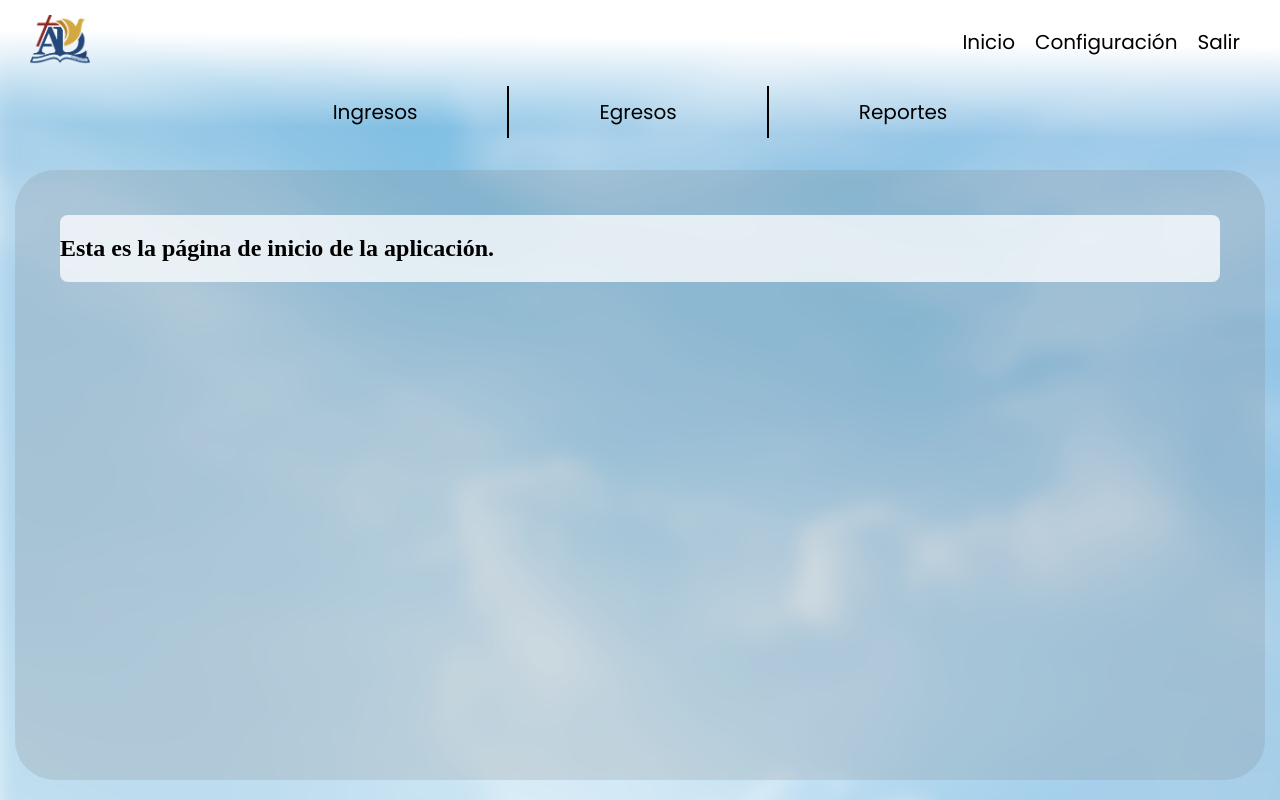
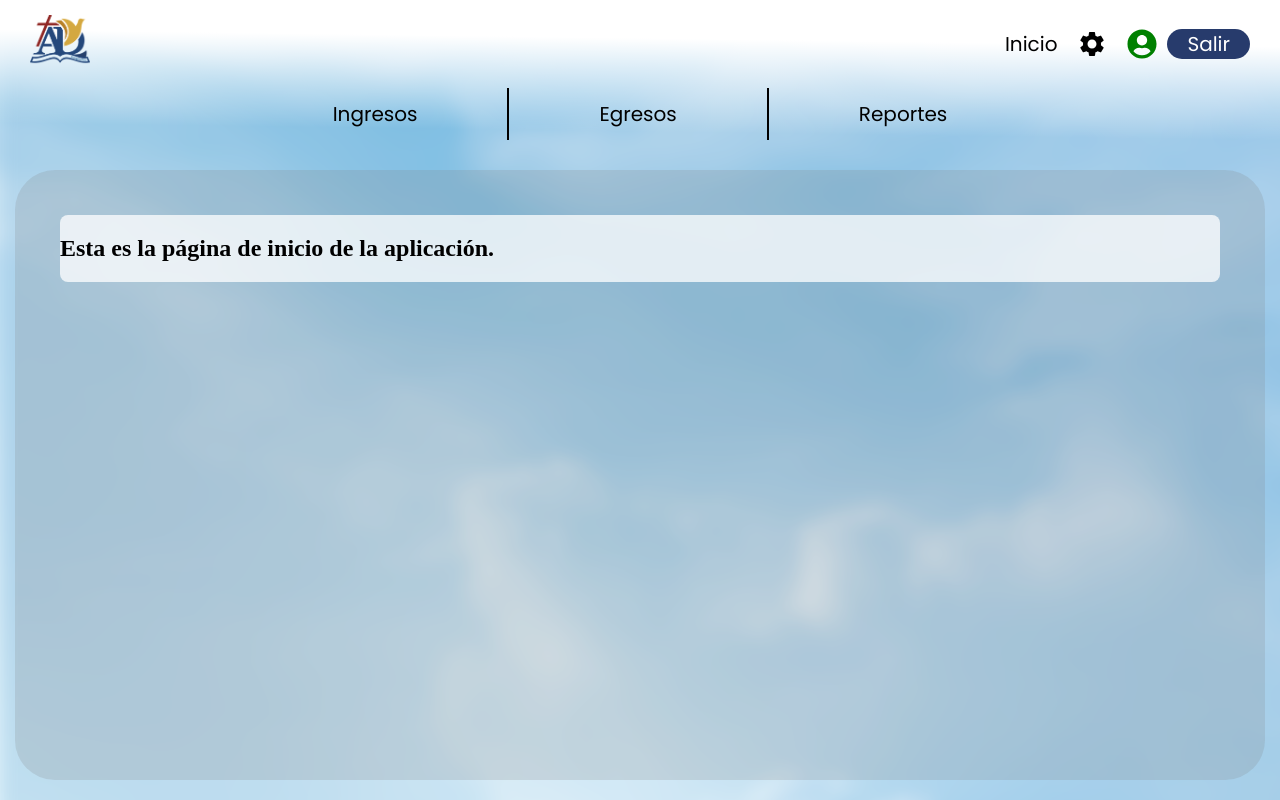
Before and after one commit to kp-techs/ad-accounting, a React (Create React App) app: page / in a window 1280 px wide. Built offline with nearby package versions, Linux system fonts and the light colour scheme; no server answers.

Commit message:
styling table

```diff
--- a/src/components/header.tsx
+++ b/src/components/header.tsx
@@ -1,7 +1,8 @@
 import { Link } from "react-router-dom";
 import styled from "styled-components";
 import Nav from "./nav";
-
+import { MdSettings } from "react-icons/md";
+import { FaUserCircle } from "react-icons/fa";
 function Header() {
   return (
     <Wrapper>
@@ -14,8 +15,19 @@ function Header() {
         </div>
         <div className="links">
           <Link to={`/`}>Inicio</Link>
-          <Link to={`/configuration`}>Configuración</Link>
-          <Link to={`/login`}>Salir</Link>
+          <Link to={`/configuration`}>
+            <div className="button">
+              <MdSettings size={30} />
+            </div>
+          </Link>
+          <div className="log-container">
+            <Link to={`/login`}>
+              <div className="button">
+                <FaUserCircle size={30} color="green" />
+              </div>
+            </Link>
+            <div className="button logout">Salir</div>
+          </div>
         </div>
       </nav>
       <Nav />
@@ -24,6 +36,8 @@ function Header() {
 }
 
 const Wrapper = styled.header`
+  font-size: 20px;
+  font-family: Poppins;
   grid-area: header;
   margin: 0;
   box-sizing: border-box;
@@ -31,7 +45,6 @@ const Wrapper = styled.header`
   flex-direction: column;
   width: 100%;
   height: 100%;
-
   padding: 15px 30px;
   background: linear-gradient(
     180.78deg,
@@ -39,6 +52,16 @@ const Wrapper = styled.header`
     rgba(255, 255, 255, 0) 75%
   );
 
+  .button {
+    display: flex;
+  }
+
+  .logout {
+    padding: 0px 20px;
+    background-color: #273b6c;
+    color: #ffffff;
+    border-radius: 20px;
+  }
   nav {
     display: flex;
     width: 100%;
@@ -47,7 +70,6 @@ const Wrapper = styled.header`
       width: 60px;
     }
   }
-
   .links {
     display: flex;
     align-items: center;
@@ -56,9 +78,13 @@ const Wrapper = styled.header`
     text-decoration: none;
     padding: 10px;
     font-size: 20px;
-
     font-family: "Poppins";
     color: #000000;
+  }
+  .log-container {
+    display: flex;
+    align-items: center;
+    justify-content: center;
   }
 `;
 
--- a/src/pages/incomes/components/deletemodal.tsx
+++ b/src/pages/incomes/components/deletemodal.tsx
@@ -3,22 +3,13 @@ import React, { FC } from "react";
 import { Income } from "../../../types/models";
 import { useSupabase } from "../../../hooks/useSupabase";
 import useAppData from "../../../hooks/useAppData";
+import { customStyles } from "../constants";
+import styled from "styled-components";
 
 type Props = {
   isOpen: boolean;
   onClose: () => void;
   income?: Income;
-};
-
-const customStyles = {
-  content: {
-    top: "50%",
-    left: "50%",
-    right: "auto",
-    bottom: "auto",
-    marginRight: "-50%",
-    transform: "translate(-50%, -50%)",
-  },
 };
 
 const DeleteModal: FC<Props> = ({ isOpen, onClose, income }) => {
@@ -41,13 +32,67 @@ const DeleteModal: FC<Props> = ({ isOpen, onClose, income }) => {
       style={customStyles}
       contentLabel="Formulario para registrar ingresos"
     >
-      <h2>¿Seguro que desea eliminar este registro?</h2>
-      <div>
-        <button onClick={onClose}>Cancelar</button>
-        <button onClick={deleteIncome}>Confirmar</button>
-      </div>
+      <Wrapper>
+        <h3>¿Seguro que quieres eliminar este registro?</h3>
+        <p>
+          Este registro se eliminará permanentemente. Esta acción no se puede
+          deshacer.
+        </p>
+        <div className="buttons-container">
+          <button className="cancel" onClick={onClose}>
+            Cancelar
+          </button>
+          <button onClick={deleteIncome}>Confirmar</button>
+        </div>
+      </Wrapper>
     </Modal>
   );
 };
 
+const Wrapper = styled.div`
+  width: 450px;
+  text-align: center;
+
+  font-family: Poppins, Arial, Helvetica, sans-serif;
+  margin: 10px;
+
+  h3 {
+    margin: 5px;
+  }
+  p {
+    margin: 0;
+    margin-bottom: 20px;
+  }
+
+  .buttons-container {
+    display: flex;
+    justify-content: center;
+    grid-area: right;
+    gap: 15px;
+
+    .cancel {
+      background-color: #273b6c;
+      color: #ffffff;
+      &:active {
+        color: #000000;
+      }
+    }
+    button {
+      width: 93px;
+      height: 30px;
+      text-align: center;
+      justify-content: center;
+      font-size: 14px;
+      box-sizing: border-box;
+      background-color: #eeeeee;
+      border-radius: 5px;
+      font-family: Poppins, Arial, Helvetica, sans-serif;
+      border: 0;
+      cursor: pointer;
+      &:active {
+        background-color: #f5f5f5ad;
+      }
+    }
+  }
+`;
 export default DeleteModal;
--- a/src/pages/incomes/components/incomeModal.tsx
+++ b/src/pages/incomes/components/incomeModal.tsx
@@ -14,6 +14,8 @@ import {
   incomeTypeID,
   ValidationIncomeForm,
 } from "../constants";
+import { type } from "os";
+import { incomeTypes } from "../utils/incomesTypes";
 
 type Props = {
   isOpen: boolean;
@@ -68,8 +70,12 @@ const IncomesModal: FC<Props> = ({ isOpen, onClose, income }) => {
         >
           {({ values, errors, touched }) => (
             <Form>
-              <div className="selectType-container">
+              <section className="form-content">
+                <div className="top-modal">
+                  <div className="selectType-container selectIncomeType">
+                    <div className="">
                       <label htmlFor="selectIncomeType">Concepto</label>
+                    </div>
                     <FastField
                       id="selectIncomeType"
                       name="type"
@@ -81,7 +87,6 @@ const IncomesModal: FC<Props> = ({ isOpen, onClose, income }) => {
                       <div style={{ color: "red" }}>{errors.type}</div>
                     )}
                   </div>
-              <section></section>
                   {values.type === incomeTypeID.tithe ? (
                     <section className="field-line">
                       <label htmlFor="diezmante-nombre">Diezmante</label>
@@ -105,6 +110,7 @@ const IncomesModal: FC<Props> = ({ isOpen, onClose, income }) => {
                         <label htmlFor="event-name">Nombre</label>
                         <Field
                           id="event-name"
+                          className="field"
                           type="text"
                           name="eventName"
                           placeholder="Congreso Estruendo"
@@ -124,7 +130,9 @@ const IncomesModal: FC<Props> = ({ isOpen, onClose, income }) => {
                           )}
                         />
                         {errors.ministryID && touched.ministryID && (
-                      <div style={{ color: "red" }}>{errors.ministryID}</div>
+                          <div style={{ color: "red" }}>
+                            {errors.ministryID}
+                          </div>
                         )}
                       </div>
                     </section>
@@ -133,14 +141,14 @@ const IncomesModal: FC<Props> = ({ isOpen, onClose, income }) => {
                   <div className="fields-container field-line">
                     <div>
                       <label>Fecha</label>
-                  <Field name="date" type="date" />
+                      <Field name="date" type="date" className="field" />
                       {errors.date && touched.date && (
                         <div style={{ color: "red" }}>{errors.date}</div>
                       )}
                     </div>
                     <div>
                       <label>Monto</label>
-                  <Field name="amount" type="number" />
+                      <Field className="field" name="amount" type="number" />
                       {errors.amount && touched.amount && (
                         <div style={{ color: "red" }}>{errors.amount}</div>
                       )}
@@ -149,9 +157,9 @@ const IncomesModal: FC<Props> = ({ isOpen, onClose, income }) => {
 
                   <div className="field-line">
                     <label>Comentario</label>
-                <Field name="comment" type="text" />
+                    <Field className="field" name="comment" type="text" />
                   </div>
-
+                </div>
                 <div className="foo-modal">
                   {!income && values.type === incomeTypeID.tithe ? (
                     <div className="toggle">
@@ -174,6 +182,7 @@ const IncomesModal: FC<Props> = ({ isOpen, onClose, income }) => {
                     </button>
                   </div>
                 </div>
+              </section>
             </Form>
           )}
         </Formik>
@@ -187,28 +196,49 @@ const Wrapper = styled.div`
   flex-direction: column;
   gap: 15px;
   box-sizing: border-box;
-  font-family: Arial, Helvetica, sans-serif;
-  gap: 10px;
+  font-family: Poppins, Arial, Helvetica, sans-serif;
+  width: 700px;
+  height: 350px;
+
+  .form-content {
+    display: flex;
+    flex-direction: column;
+    justify-content: space-between;
+    height: 350px;
+  }
+
+  .selectIncomeType {
+    display: grid;
+    grid-template-columns: 80px 1fr;
+  }
+
+  .incomeTypeLabel-container {
+    display: flex;
+    align-items: center;
+  }
 
   input {
+    font-family: Poppins, Arial, Helvetica, sans-serif;
+    font-size: 14px;
     width: 100%;
-    height: 25px;
-    background: #273b6c;
+    background-color: hsl(0, 0%, 100%);
     border-radius: 4px;
-    border: 0px;
-    padding: 1px 5px;
+    border: 1px;
     border-color: hsl(0, 0%, 80%);
     border-style: solid;
     outline: 0;
-    &:active,
-    .active {
-      background-color: hsl(0, 0%, 100%);
   }
+
+  .field {
+    padding: 2px 8px;
+    box-sizing: border-box;
+    height: 38px;
   }
 
   .selectType-container {
     box-sizing: border-box;
-    display: flex;
+    display: grid;
+    grid-template: 1fr 1fr;
     border-bottom: 1px gray solid;
     width: 100%;
     margin: 5px;
@@ -224,6 +254,7 @@ const Wrapper = styled.div`
     justify-content: space-between;
     width: 100%;
   }
+
   .field-line {
     margin: 10px 0;
   }
@@ -238,30 +269,30 @@ const Wrapper = styled.div`
     display: flex;
     grid-area: right;
     gap: 15px;
-  }
-  select {
-    width: 100%;
-  }
-  .buttons-container button {
-    /* margin: 10px; */
-    width: 70px;
+
+    button {
+      width: 93px;
+      height: 30px;
+      text-align: center;
       justify-content: center;
-    font-size: 14px;
+      font-size: 16px;
       box-sizing: border-box;
-    background-color: #a4a4a4;
+      background-color: #eeeeee;
       border-radius: 5px;
-    font-family: Arial, Helvetica, sans-serif;
+      font-family: Poppins, Arial, Helvetica, sans-serif;
       border: 0;
       cursor: pointer;
+      &:active {
+        background-color: #a4a4a494;
       }
-  .buttons-container button:active {
-    background-color: #a4a4a494;
+    }
   }
 
   .foo-modal {
     display: grid;
     grid-template: "left right" 25px/1fr;
     padding: 5px;
+    height: 40px;
   }
 `;
 
--- a/src/pages/incomes/components/table.tsx
+++ b/src/pages/incomes/components/table.tsx
@@ -7,6 +7,8 @@ import DeleteModal from "./deletemodal";
 import { Income } from "../../../types/models";
 import IncomesModal from "./incomeModal";
 import Pagination from "../../../components/pagination";
+import { MdDelete } from "react-icons/md";
+import { ImPencil } from "react-icons/im";
 
 function Table() {
   const { incomes, loadIncomes } = useAppData();
@@ -52,6 +54,7 @@ function Table() {
       <div className="table-container">
         <table {...getTableProps()}>
           <thead>
+            <div className="head-row">
               {headerGroups.map((headerGroup) => (
                 <tr {...headerGroup.getHeaderGroupProps()}>
                   {headerGroup.headers.map((column) => (
@@ -61,12 +64,14 @@ function Table() {
                   ))}
                 </tr>
               ))}
+            </div>
           </thead>
           <tbody {...getTableBodyProps()}>
             {rows.map((income) => {
               prepareRow(income);
 
               return (
+                <div className="row-body">
                   <tr {...income.getRowProps()} className="row">
                     {income.cells.map((cell) => (
                       <td {...cell.getCellProps()}>{cell.render("Cell")}</td>
@@ -74,32 +79,29 @@ function Table() {
                     {isAdmin && (
                       <div id="modifyButtons-container">
                         <div
-                        className="buttons"
+                          className="button"
                           onClick={() => {
                             setActiveIncome(income.original);
                             toggleModifyModal();
                           }}
                         >
-                        <img
-                          src="assets/images/pencil-161946_640.webp"
-                          alt="Modify"
-                        />
+                          <ImPencil size={18} />
                         </div>
                         <div
-                        className="buttons"
+                          className="button"
                           onClick={() => {
                             setActiveIncome(income.original);
                             toggleDeleteModal();
                           }}
                         >
-                        <img
-                          src="assets/images/delete_318-901546.avif"
-                          alt="Delete"
-                        />
+                          <div className="button">
+                            <MdDelete size={24} />
+                          </div>
                         </div>
                       </div>
                     )}
                   </tr>
+                </div>
               );
             })}
           </tbody>
@@ -119,6 +121,7 @@ function Table() {
 }
 
 const Wrapper = styled.section`
+  /* font-style: Poppins; */
   display: flex;
   flex-direction: column;
   justify-content: space-between;
@@ -130,33 +133,53 @@ const Wrapper = styled.section`
     height: calc(100% - 45px);
   }
   table {
+    font-family: Poppins;
+    font-size: 14px;
     width: 100%;
-    border-collapse: collapse;
-    font-size: 16px;
-    font-family: Arial, Helvetica, sans-serif;
-    margin-bottom: 20px;
-  }
-  td,
-  th {
-    border: 1px solid #ddd;
-    padding: 8px;
+    border-spacing: 0 15px;
   }
 
-  thead tr th {
+  thead {
+    tr {
+      display: grid;
+      grid-template-columns: 300px 1fr 350px;
+      align-items: center;
+      th {
+        font-style: italic;
         font-size: 20px;
-    border-collapse: separate;
-    color: #7a7517;
+        color: #000000;
         text-align: justify;
         border: 0;
+        font-weight: 300;
+        padding-left: 25px;
+      }
+    }
   }
 
-  tbody tr:hover {
-    background-color: #ddd;
+  .row-body {
+    border: white 1px solid;
+    border-width: 1px 0 0 0;
+    height: 50px;
+    padding: 10px;
   }
+
+  tbody {
     tr {
+      border-radius: 20px;
+      background-color: rgba(33, 80, 119, 0.109);
       position: relative;
+      display: grid;
+      grid-template-columns: 300px 1fr 350px;
+      align-items: center;
+      height: 100%;
+      td {
+        font-size: 16px;
+        padding-left: 25px;
+      }
+    }
 
-    &:hover {
+    tr:hover {
+      background: #2626262b;
       #modifyButtons-container {
         display: flex;
       }
@@ -164,11 +187,7 @@ const Wrapper = styled.section`
   }
 
   #modifyButtons-container {
-    img {
-      cursor: pointer;
-      width: 20px;
-      /* margin: 2px; */
-    }
+    height: 100%;
     box-sizing: border-box;
     display: none;
     justify-content: center;
@@ -178,15 +197,12 @@ const Wrapper = styled.section`
     right: 10px;
     z-index: 50;
   }
-  .buttons {
+  .button {
     display: flex;
     padding: 3px;
-  }
-
-  .buttons:hover {
-    border-radius: 50%;
-    background-color: #99a7b46f;
-    border: 0.5 #f0f8ffbe solid;
+    justify-content: center;
+    align-items: center;
+    cursor: pointer;
   }
 
   .pagination-container {
--- a/src/pages/incomes/constants.ts
+++ b/src/pages/incomes/constants.ts
@@ -1,6 +1,5 @@
 import { CreateIncome } from "../../types/models";
 import * as Yup from "yup";
-import { scryRenderedComponentsWithType } from "react-dom/test-utils";
 
 export const incomeTypeID = {
   tithe: 2,
@@ -55,5 +54,7 @@ export const customStyles = {
     marginRight: "-50%",
     transform: "translate(-50%, -50%)",
     background: "#83a3bbc9",
+    boxShadow: "7px 13px 23px -2px rgba(0, 0, 0, 0.25)",
+    borderRadius: "20px",
   },
 };
```
Also changed, not shown: src/components/selectOptions.tsx (+10 -0 lines). Lines whose indentation alone changed are shown as unchanged.
